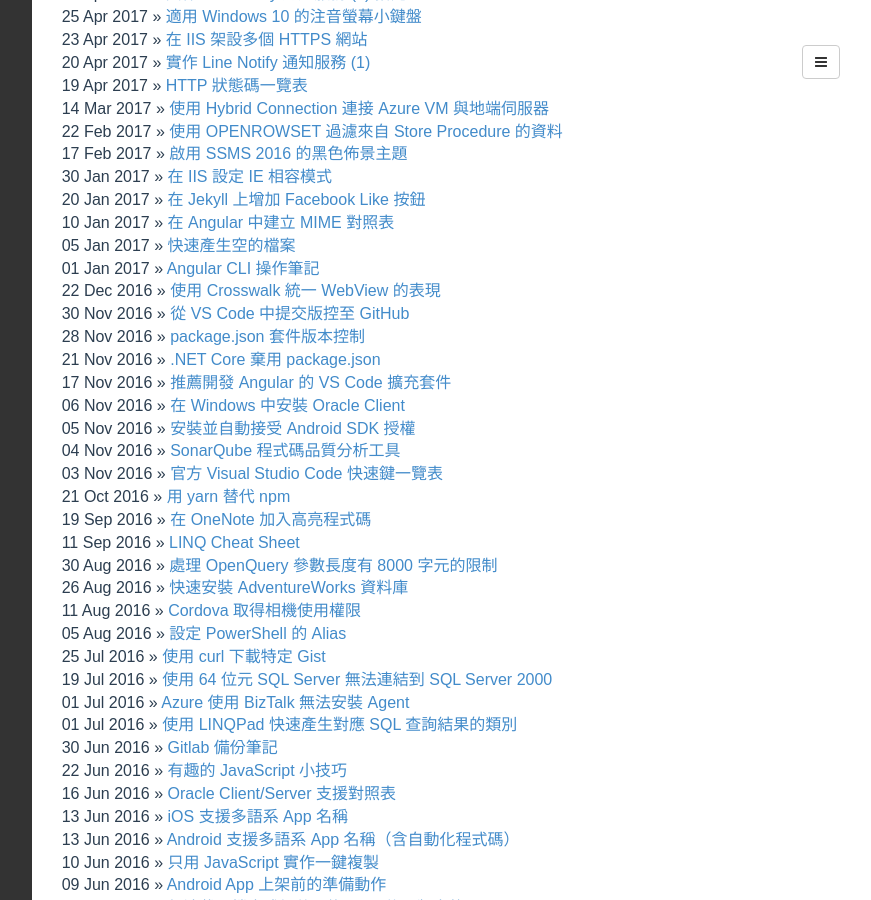
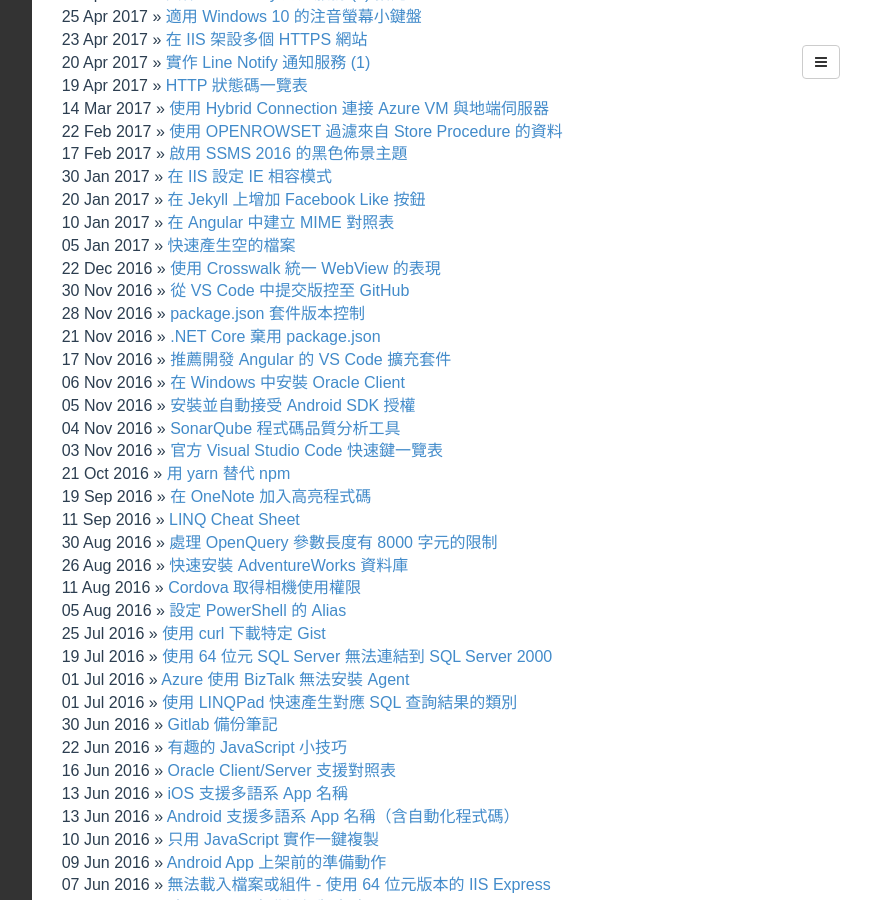
Before and after one commit to poychang/poychang.github.io, a Jekyll site: the page built from list.html, in a window 1280 px wide and 900 px high, scrolled down 1324 px. Shown: the whole window, without its empty margins (395-1266 px from the left). Built offline with Jekyll 4.4.1, drawn with Linux system fonts in a browser that asks for light colours; some web fonts are replaced; some of the changed text lies outside the part shown.

Commit message:
alter post

```diff
--- a/_posts/1970-01-01-note-angular-cli.md
+++ b/_posts/1970-01-01-note-angular-cli.md
@@ -1,7 +1,7 @@
 ---
 layout: post
 title: Angular CLI 操作筆記
-date: 2017-01-01 12:00
+date: 1970-01-01 12:00
 author: Poy Chang
 comments: true
 categories: [Note, Angular, Tools]
```
Also changed, not shown: _posts/2018-02-28-import-rxjs-correctly.md (+1 -1 lines).
